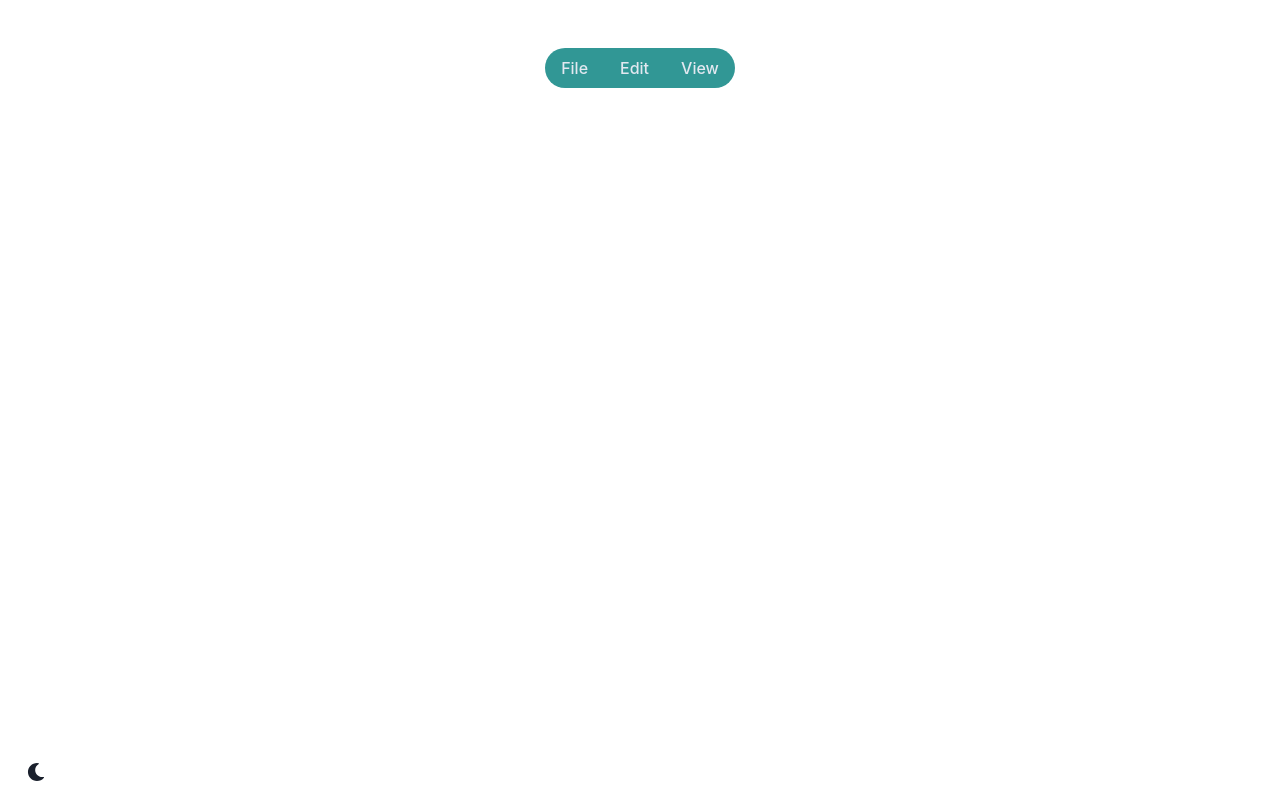
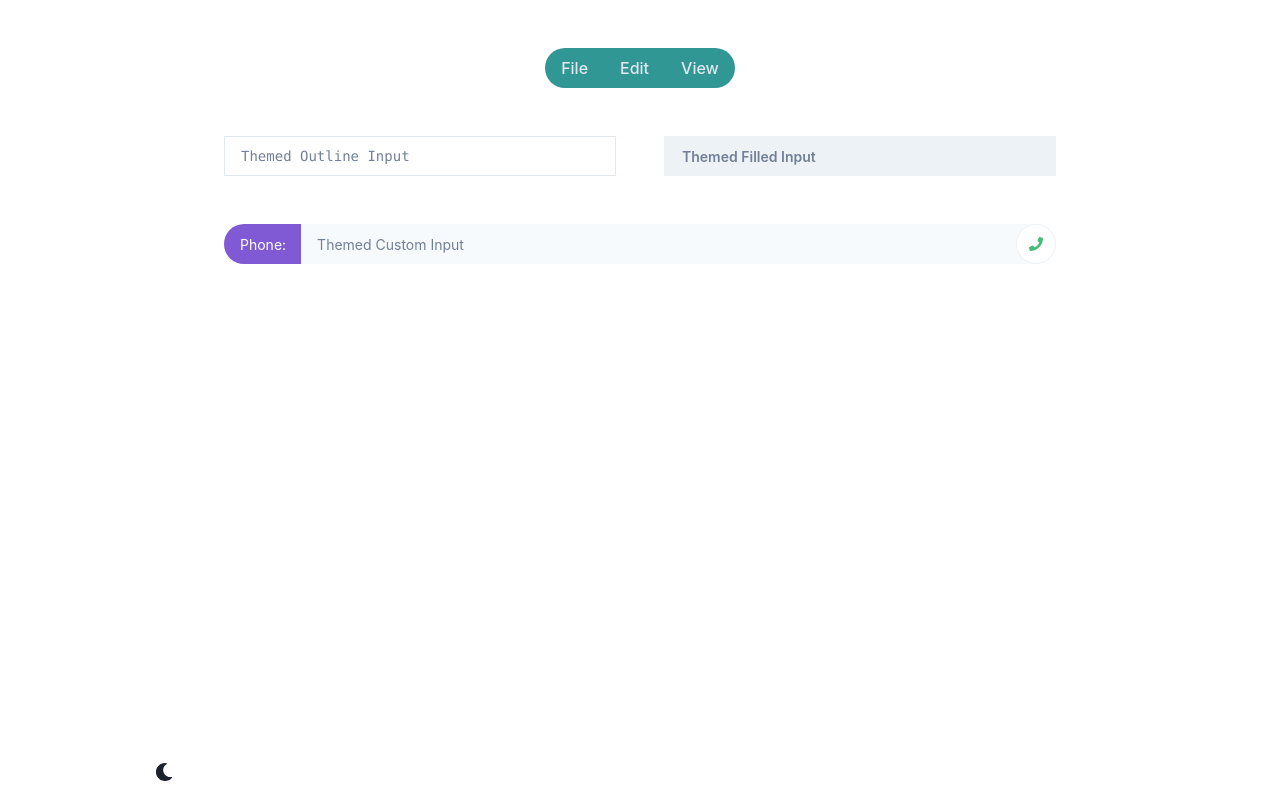
Before and after one commit to hwarnke21/explore-react-chakra-component-theming, a React (Create React App) app: page / in a window 1280 px wide. Built offline with nearby package versions, Linux system fonts and the light colour scheme.

Commit message:
feat: add input component

```diff
--- a/src/App.js
+++ b/src/App.js
@@ -11,14 +11,22 @@ import {
   MenuDivider,
   Box,
   Center,
+  InputGroup,
+  InputLeftAddon,
+  Input,
+  InputRightElement,
+  Icon,
+  SimpleGrid,
+  GridItem,
 } from '@chakra-ui/react';
 import theme from './theme';
 import { ColorModeSwitcher } from './ColorModeSwitcher';
+import { FaPhone } from 'react-icons/fa';
 
 export default function App() {
   return (
     <ChakraProvider theme={theme}>
-      <Box position="relative" h="100vh" p={12}>
+      <Box position="relative" h="100vh" p={12} maxW="container.lg" mx="auto">
         <Center>
           <Menu variant="left">
             <MenuButton>File</MenuButton>
@@ -78,6 +86,19 @@ export default function App() {
             </MenuList>
           </Menu>
         </Center>
+        <SimpleGrid gap={12} p={12} columns={2}>
+          <Input placeholder="Themed Outline Input" />
+          <Input placeholder="Themed Filled Input" variant="filled" />
+          <GridItem colSpan={2}>
+            <InputGroup variant="custom" colorScheme="purple">
+              <InputLeftAddon>Phone:</InputLeftAddon>
+              <Input placeholder="Themed Custom Input" />
+              <InputRightElement pointerEvents="none">
+                <Icon as={FaPhone} color="green.400" />
+              </InputRightElement>
+            </InputGroup>
+          </GridItem>
+        </SimpleGrid>
         <ColorModeSwitcher position="absolute" bottom={4} left={4} />
       </Box>
     </ChakraProvider>
```
